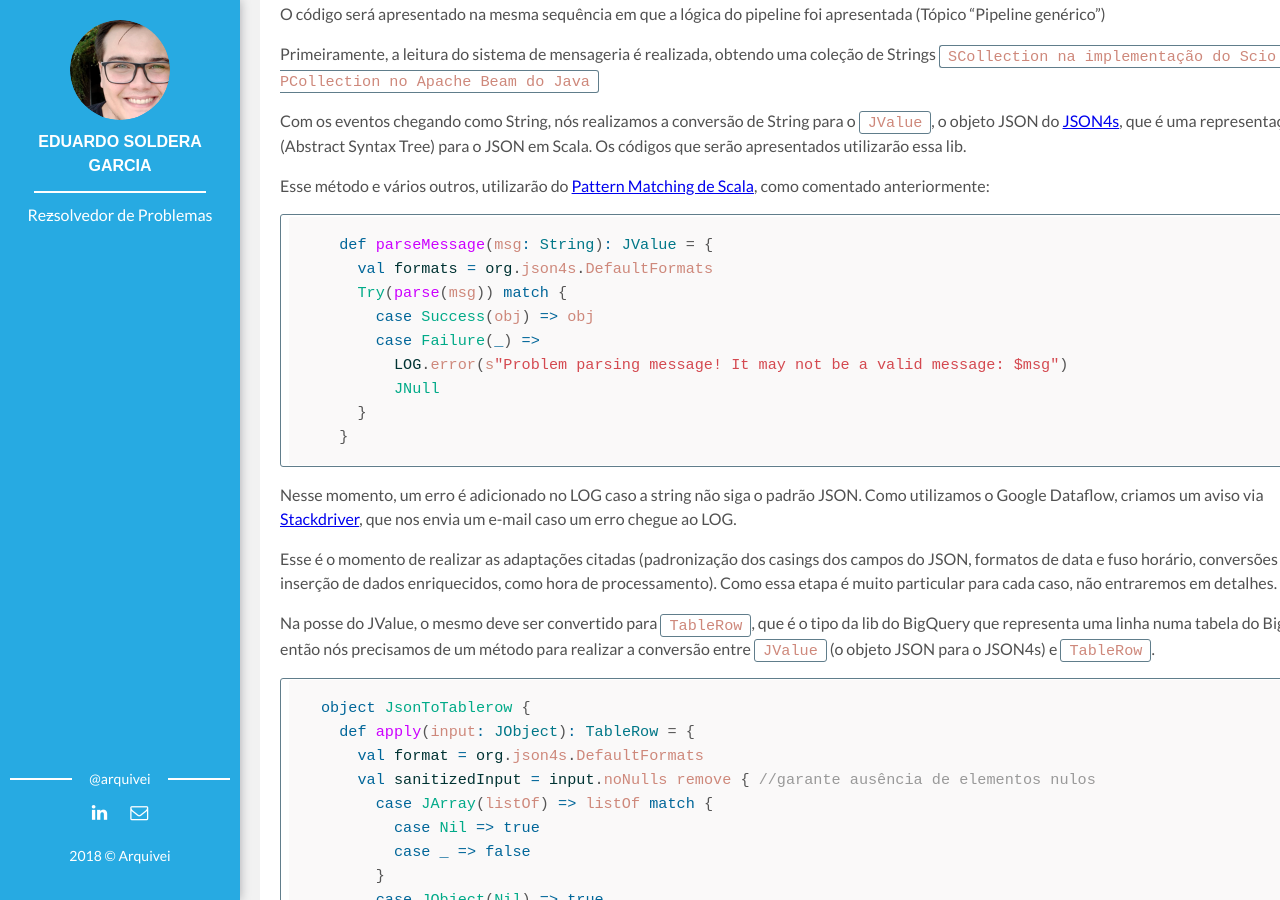
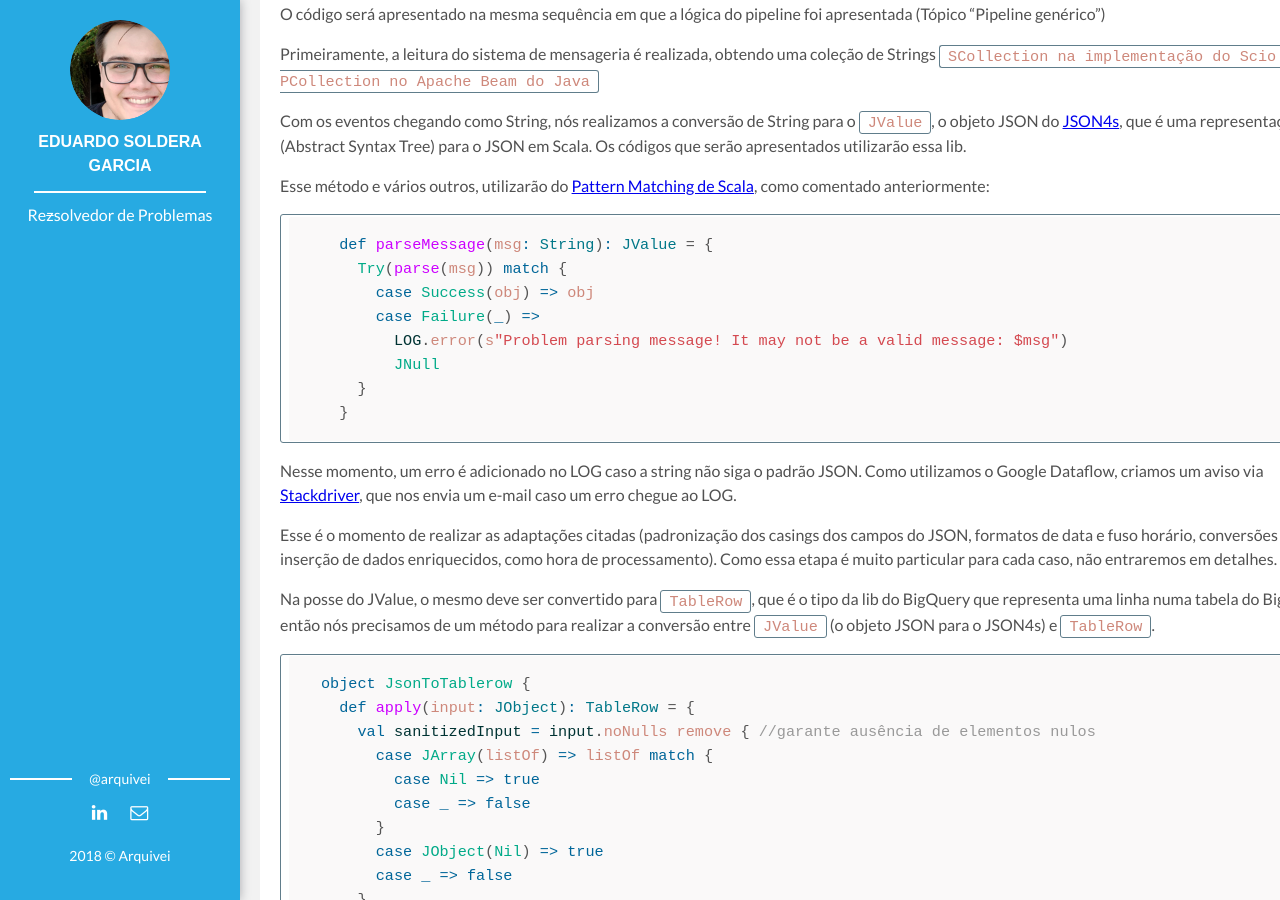
Before and after one commit to arquivei/arquivei.github.io, a Jekyll site: the page built from _posts/2018-12-26-generic-data-pipeline.markdown, in a window 1280 px wide and 900 px high, scrolled down 7698 px. Built offline with Jekyll 4.4.1, drawn with Linux system fonts in a browser that asks for light colours; comment, search, counter and statistics services are not loaded; some of the changed text lies outside the part shown.

Commit message:
Remover código inútil

````diff
--- a/_posts/2018-12-26-generic-data-pipeline.markdown
+++ b/_posts/2018-12-26-generic-data-pipeline.markdown
@@ -256,7 +256,6 @@ Esse método e vários outros, utilizarão do [Pattern Matching de Scala](https:
 
 ```scala
   def parseMessage(msg: String): JValue = {
-    val formats = org.json4s.DefaultFormats
     Try(parse(msg)) match {
       case Success(obj) => obj
       case Failure(_) =>
@@ -274,7 +273,6 @@
 ```scala
 object JsonToTablerow {
   def apply(input: JObject): TableRow = {
-    val format = org.json4s.DefaultFormats
     val sanitizedInput = input.noNulls remove { //garante ausência de elementos nulos
       case JArray(listOf) => listOf match {
         case Nil => true
@@ -516,7 +514,6 @@ Se a mutação de tabela falhar, entra a nossa maravilhosa "fallback_table". Nó
 ```scala
   def parseToFallback(inputRow: TableRow): TableRow = {
 
-    val formats = org.json4s.DefaultFormats
     inputRow.remove("ProcessingTime")
 
     val jsonStr = new Gson().toJson(inputRow)
````
